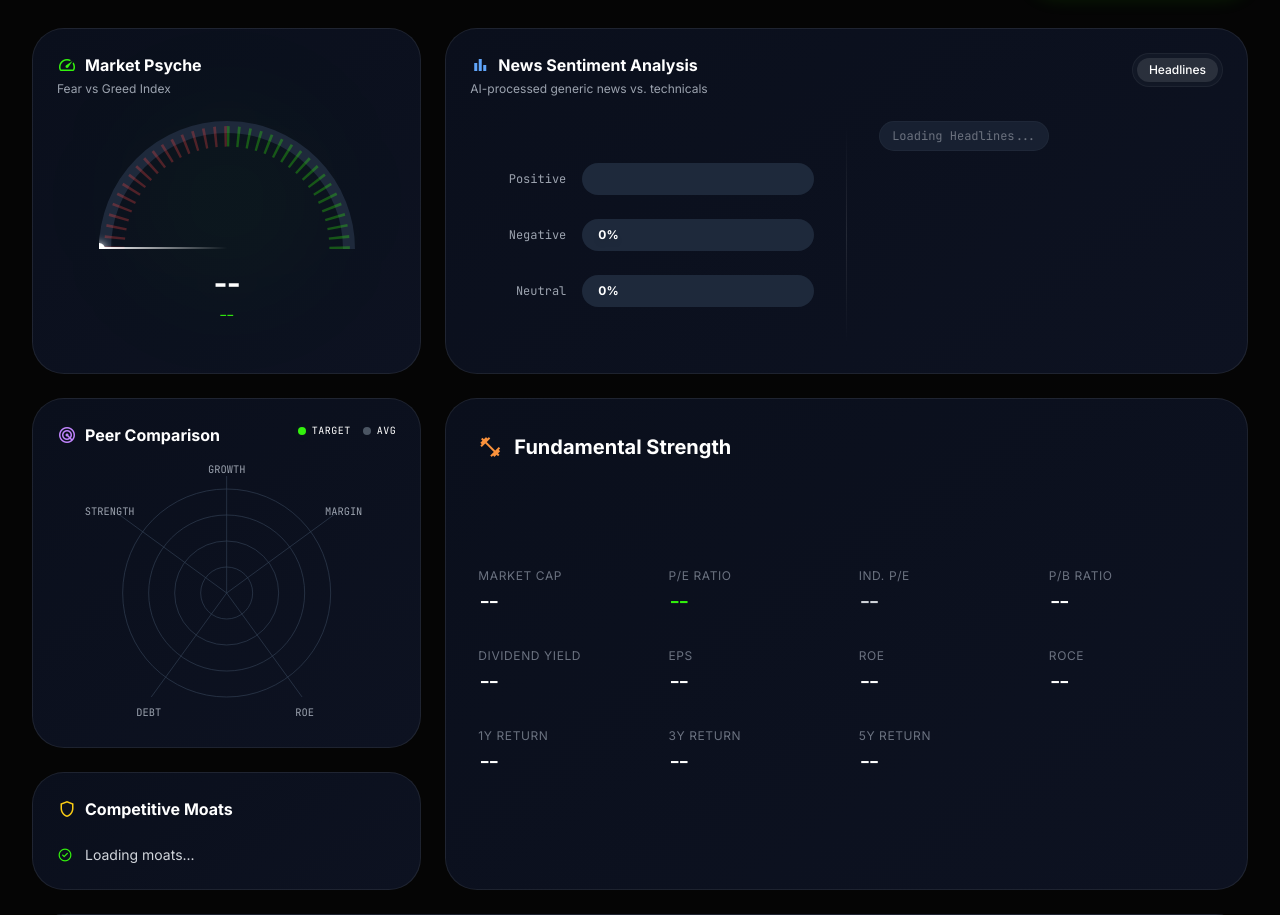
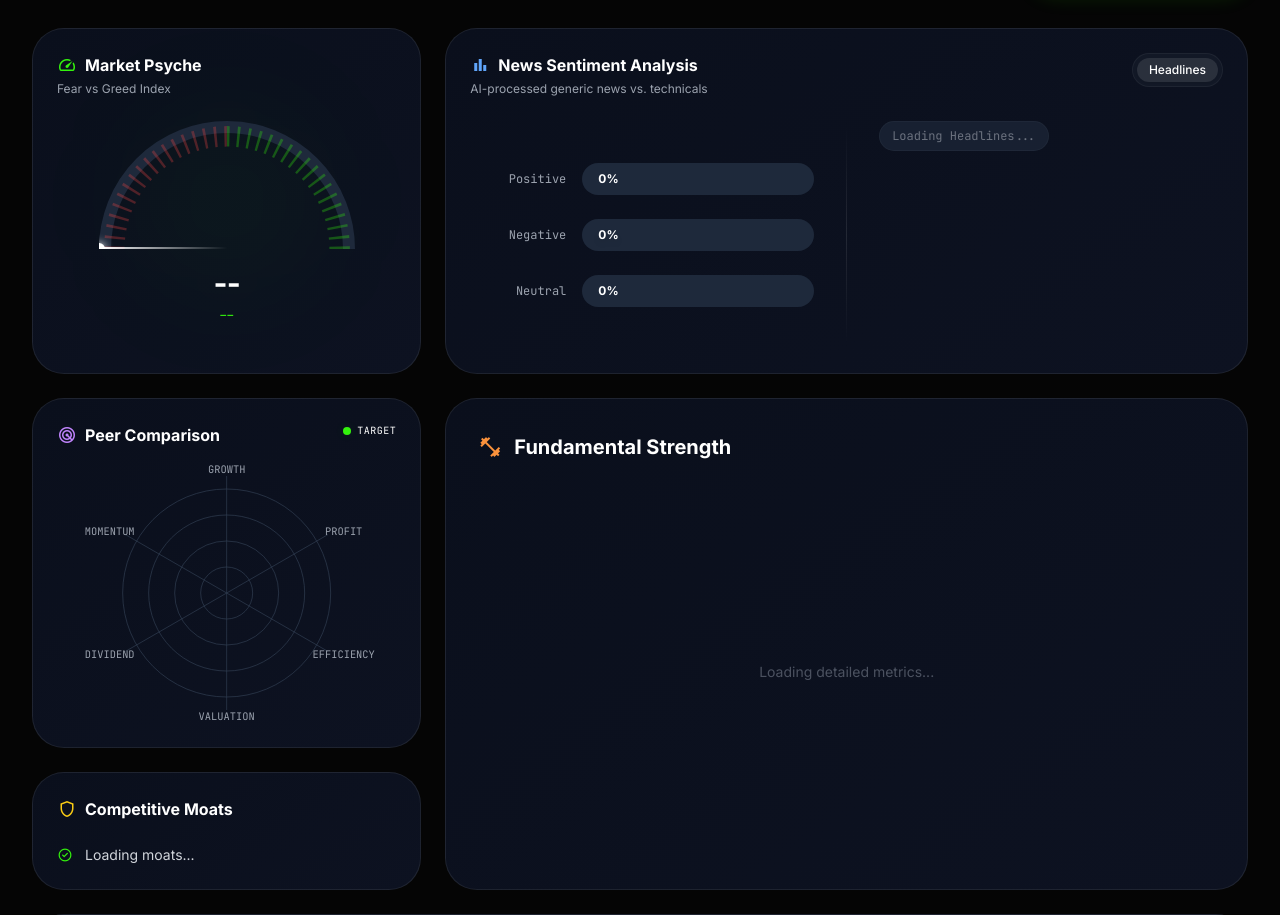
Before and after one commit to GSMS-B/Contra-Signal, a FastAPI app: page /results/1 in a window 1280 px wide. Shown: the part 203-1118 px from the top of the page. Run offline with FastAPI, Linux system fonts and the light colour scheme; some libraries are stand-ins or nearby versions.

Commit message:
Implement 6-axis peer comparison and refined metrics

```diff
--- a/backend/models/schemas.py
+++ b/backend/models/schemas.py
@@ -56,6 +56,9 @@
     revenue_growth: float = 0.0
     profit_margin: float = 0.0
 
+    # Normalized Scores for Radar Chart (Growth, Profitability, Efficiency, Valuation, Dividend, Momentum)
+    normalized_scores: Optional[Dict[str, float]] = None
+
     # Raw math fields (Hidden)
     revenue_current: float = 0.0
     revenue_prior: float = 0.0
--- a/frontend/static/js/results.js
+++ b/frontend/static/js/results.js
@@ -172,19 +172,22 @@
 
         } catch (e) { console.error("Error rendering News:", e); }
 
-        // --- Peer Comparison (Radar SVG) ---
+        // --- Peer Comparison (Radar SVG - 6 Axes) ---
         try {
-            // Draw a polygon based on the 5 metrics:
-            // 1. Growth, 2. Margin, 3. ROE, 4. Debt (inverted), 5. Strength
+            // Axes: Growth(0), Profitability(60), Efficiency(120), Valuation(180), Dividend(240), Momentum(300)
+            const scores = fundamentals.normalized_scores || {
+                "Growth": 50, "Profitability": 50, "Efficiency": 50, "Valuation": 50, "Dividend Yield": 0, "Momentum": 50
+            };
 
             // Normalize values 0-100 for the chart radius (max 80px)
-            const p1 = Math.min(Math.max(fundamentals.revenue_growth * 2, 20), 100); // Growth
-            const p2 = Math.min(Math.max(fundamentals.profit_margin * 2, 20), 100); // Margin
-            const p3 = Math.min(Math.max(fundamentals.roe * 2, 20), 100); // ROE
-            const p4 = 100 - Math.min(Math.max(parseFloat(fundamentals.debt_to_equity) * 20, 0), 100); // Low Debt = High Score
-            const p5 = fundamentals.health_score * 10; // Strength
+            const p1 = Math.min(Math.max(scores["Growth"] || 0, 10), 100);
+            const p2 = Math.min(Math.max(scores["Profitability"] || 0, 10), 100);
+            const p3 = Math.min(Math.max(scores["Efficiency"] || 0, 10), 100);
+            const p4 = Math.min(Math.max(scores["Valuation"] || 0, 10), 100);
+            const p5 = Math.min(Math.max(scores["Dividend Yield"] || 0, 10), 100);
+            const p6 = Math.min(Math.max(scores["Momentum"] || 0, 10), 100);
 
-            // Angles: 0(Top), 72, 144, 216, 288
+            // Angles: 0, 60, 120, 180, 240, 300
             // Center (100, 100), Max Radius 80.
             function getPoint(val, angleDeg) {
                 const angleRad = (angleDeg - 90) * Math.PI / 180;
@@ -196,10 +199,11 @@
 
             const points = [
                 getPoint(p1, 0),
-                getPoint(p2, 72),
-                getPoint(p3, 144),
-                getPoint(p4, 216),
-                getPoint(p5, 288)
+                getPoint(p2, 60),
+                getPoint(p3, 120),
+                getPoint(p4, 180),
+                getPoint(p5, 240),
+                getPoint(p6, 300)
             ].join(' ');
 
             const poly = document.getElementById('peerRadarPolygon');
@@ -210,37 +214,53 @@
         } catch (e) { console.error("Error rendering Peer Radar:", e); }
 
 
-
         // --- NEW: Detailed Metrics Grid ---
         try {
-            const f = fundamentals;
-            const setTxt = (id, val, suffix = '') => {
-                const el = document.getElementById(id);
-                if (el) el.textContent = val !== undefined && val !== null ? val + suffix : '--';
-            };
-            const setCol = (id, val) => {
-                const el = document.getElementById(id);
-                if (el && typeof val === 'number') {
-                    if (val > 0) el.className = "font-mono font-bold text-lg text-primary";
-                    else if (val < 0) el.className = "font-mono font-bold text-lg text-danger";
-                    else el.className = "font-mono font-bold text-lg text-white";
-                }
-            };
+            const grid = document.getElementById('metricsGrid');
+            if (grid) {
+                grid.innerHTML = ''; // Clear loading state
 
-            setTxt('d_marketCap', f.market_cap ? f.market_cap.toLocaleString() : '--', ' Cr');
-            setTxt('d_pe', f.pe_ratio);
-            setTxt('d_indPe', f.industry_pe);
-            setTxt('d_pb', f.pb_ratio);
-            setTxt('d_div', f.dividend_yield, '%');
-            setTxt('d_eps', f.eps);
-            setTxt('d_roe', f.roe, '%');
-            setTxt('d_roce', f.roce, '%');
+                const createCard = (title, value, sub = '') => {
+                    const card = document.createElement('div');
+                    card.className = "metric-card";
 
-            setTxt('d_ret1y', f.returns_1y, '%'); setCol('d_ret1y', f.returns_1y);
-            setTxt('d_ret3y', f.returns_3y, '%'); setCol('d_ret3y', f.returns_3y);
-            setTxt('d_ret5y', f.returns_5y, '%'); setCol('d_ret5y', f.returns_5y);
+                    let valColor = "text-white";
+                    if (title.includes('Return') || title.includes('Growth')) {
+                        const num = parseFloat(value);
+                        if (num > 0) valColor = "text-primary";
+                        else if (num < 0) valColor = "text-danger";
+                    }
 
+                    card.innerHTML = `
+                        <span class="metric-title">${title}</span>
+                        <div class="flex items-baseline gap-1">
+                            <span class="metric-value ${valColor}">${value !== undefined && value !== null ? value : '--'}</span>
+                            <span class="metric-sub">${sub}</span>
+                        </div>
+                    `;
+                    return card;
+                };
 
+                const f = fundamentals;
+
+                // Row 1: Valuation
+                grid.appendChild(createCard("Market Cap", f.market_cap ? f.market_cap.toLocaleString() : '--', " Cr"));
+                grid.appendChild(createCard("P/E Ratio", f.pe_ratio));
+                grid.appendChild(createCard("Ind. P/E", f.industry_pe));
+                grid.appendChild(createCard("P/B Ratio", f.pb_ratio));
+
+                // Row 2: Profitability
+                grid.appendChild(createCard("Div. Yield", f.dividend_yield, "%"));
+                grid.appendChild(createCard("EPS", f.eps));
+                grid.appendChild(createCard("ROE", f.roe, "%"));
+                grid.appendChild(createCard("ROCE", f.roce, "%"));
+
+                // Row 3: Returns
+                grid.appendChild(createCard("1Y Return", f.returns_1y, "%"));
+                grid.appendChild(createCard("3Y Return", f.returns_3y, "%"));
+                grid.appendChild(createCard("5Y Return", f.returns_5y, "%"));
+                // Debt/Eq removed per user request
+            }
 
         } catch (e) { console.error("Error rendering Detailed Metrics:", e); }
 
@@ -250,9 +270,6 @@
             tbody.innerHTML = '';
 
             const peerMap = peers.peer_metrics || {};
-            // Add Target Company first for comparison? Or just peers. Let's add peers.
-            // Be nice to show Target vs Peers.
-            // Let's add Target as the first row highlighted
             const rows = [];
 
             // Target Row
@@ -263,6 +280,7 @@
                 roe: fundamentals.roe,
                 roce: fundamentals.roce,
                 ret: fundamentals.returns_1y,
+                dy: fundamentals.dividend_yield,
                 isTarget: true
             });
 
@@ -275,6 +293,7 @@
                     roe: pM.roe,
                     roce: pM.roce,
                     ret: pM.returns_1y,
+                    dy: pM.dividend_yield,
                     isTarget: false
                 });
             }
--- a/frontend/templates/results.html
+++ b/frontend/templates/results.html
@@ -237,7 +273,7 @@
                                     class="absolute top-0 left-0 h-full bg-gradient-to-r from-green-900 to-primary w-[0%] transition-all duration-1000 group-hover:brightness-110">
                                 </div>
                                 <span id="newsPosText"
-                                    class="absolute top-1/2 left-4 -translate-y-1/2 text-xs font-bold text-black z-10 mix-blend-screen">0%</span>
+                                    class="absolute top-1/2 left-4 -translate-y-1/2 text-xs font-bold text-white z-10 mix-blend-screen">0%</span>
                             </div>
                         </div>
                         <div class="flex items-center gap-4">
@@ -311,9 +347,7 @@
                             <div class="flex items-center gap-1.5">
                                 <div class="w-2 h-2 rounded-full bg-primary shadow-glow-sm"></div> TARGET
                             </div>
-                            <div class="flex items-center gap-1.5">
-                                <div class="w-2 h-2 rounded-full bg-gray-600"></div> AVG
-                            </div>
+                            <!-- Removed AVG logic for now as we focus on raw peers but chart still compares? -->
                         </div>
                     </div>
                     <div class="flex-1 flex items-center justify-center relative z-10">
@@ -325,24 +359,26 @@
                                 <circle cx="100" cy="100" r="40"></circle>
                                 <circle cx="100" cy="100" r="60"></circle>
                                 <circle cx="100" cy="100" r="80"></circle>
-                                <!-- Axis Lines -->
-                                <line x1="100" x2="100" y1="100" y2="10"></line>
-                                <line x1="100" x2="185" y1="100" y2="38"></line>
-                                <line x1="100" x2="158" y1="100" y2="180"></line>
-                                <line x1="100" x2="42" y1="100" y2="180"></line>
-                                <line x1="100" x2="15" y1="100" y2="38"></line>
+                                <!-- Axis Lines (6 Axis) -->
+                                <line x1="100" y1="100" x2="100" y2="10"></line> <!-- 0 deg (Top) -->
+                                <line x1="100" y1="100" x2="178" y2="55"></line> <!-- 60 deg -->
+                                <line x1="100" y1="100" x2="178" y2="145"></line> <!-- 120 deg -->
+                                <line x1="100" y1="100" x2="100" y2="190"></line> <!-- 180 deg -->
+                                <line x1="100" y1="100" x2="22" y2="145"></line> <!-- 240 deg -->
+                                <line x1="100" y1="100" x2="22" y2="55"></line> <!-- 300 deg -->
                             </g>
                             <!-- Labels -->
                             <g class="text-[8px] fill-gray-400 font-mono" text-anchor="middle">
                                 <text x="100" y="8">GROWTH</text>
-                                <text x="190" y="40">MARGIN</text>
-                                <text x="160" y="195">ROE</text>
-                                <text x="40" y="195">DEBT</text>
-                                <text x="10" y="40">STRENGTH</text>
+                                <text x="190" y="55">PROFIT</text>
+                                <text x="190" y="150">EFFICIENCY</text>
+                                <text x="100" y="198">VALUATION</text>
+                                <text x="10" y="150">DIVIDEND</text>
+                                <text x="10" y="55">MOMENTUM</text>
                             </g>
                             <!-- Data Polygon: Target (Green) -->
                             <polygon id="peerRadarPolygon" class="drop-shadow-[0_0_8px_rgba(51,242,13,0.4)]"
-                                fill="rgba(51, 242, 13, 0.15)" points="100,100 100,100 100,100 100,100 100,100"
+                                fill="rgba(51, 242, 13, 0.15)" points="100,100 100,100 100,100 100,100 100,100 100,100"
                                 stroke="#33f20d" stroke-width="2"></polygon>
                         </svg>
                     </div>
@@ -378,58 +414,9 @@
                     <h3 class="text-xl font-bold text-white">Fundamental Strength</h3>
                 </div>
                 <!-- Adjusted grid cols for layout -->
-                <div class="grid grid-cols-2 lg:grid-cols-4 gap-x-6 gap-y-8 text-sm h-full content-center">
-
-                    <!-- Line 1 -->
-                    <div class="space-y-1">
-                        <p class="text-gray-500 text-xs uppercase tracking-wider">Market Cap</p>
-                        <p class="font-mono font-bold text-lg text-white" id="d_marketCap">--</p>
-                    </div>
-                    <div class="space-y-1">
-                        <p class="text-gray-500 text-xs uppercase tracking-wider">P/E Ratio</p>
-                        <p class="font-mono font-bold text-lg text-primary" id="d_pe">--</p>
-                    </div>
-                    <div class="space-y-1">
-                        <p class="text-gray-500 text-xs uppercase tracking-wider">Ind. P/E</p>
-                        <p class="font-mono font-bold text-lg text-gray-300" id="d_indPe">--</p>
-                    </div>
-                    <div class="space-y-1">
-                        <p class="text-gray-500 text-xs uppercase tracking-wider">P/B Ratio</p>
-                        <p class="font-mono font-bold text-lg text-white" id="d_pb">--</p>
-                    </div>
-
-                    <!-- Line 2 -->
-                    <div class="space-y-1">
-                        <p class="text-gray-500 text-xs uppercase tracking-wider">Dividend Yield</p>
-                        <p class="font-mono font-bold text-lg text-white" id="d_div">--</p>
-                    </div>
-                    <div class="space-y-1">
-                        <p class="text-gray-500 text-xs uppercase tracking-wider">EPS</p>
-                        <p class="font-mono font-bold text-lg text-white" id="d_eps">--</p>
-                    </div>
-                    <div class="space-y-1">
-                        <p class="text-gray-500 text-xs uppercase tracking-wider">ROE</p>
-                        <p class="font-mono font-bold text-lg text-white" id="d_roe">--</p>
-                    </div>
-                    <div class="space-y-1">
-                        <p class="text-gray-500 text-xs uppercase tracking-wider">ROCE</p>
-                        <p class="font-mono font-bold text-lg text-white" id="d_roce">--</p>
-                    </div>
-
-                    <!-- Line 3 Returns -->
-                    <div class="space-y-1">
-                        <p class="text-gray-500 text-xs uppercase tracking-wider">1Y Return</p>
-                        <p class="font-mono font-bold text-lg" id="d_ret1y">--</p>
-                    </div>
-                    <div class="space-y-1">
-                        <p class="text-gray-500 text-xs uppercase tracking-wider">3Y Return</p>
-                        <p class="font-mono font-bold text-lg" id="d_ret3y">--</p>
-                    </div>
-                    <div class="space-y-1">
-                        <p class="text-gray-500 text-xs uppercase tracking-wider">5Y Return</p>
-                        <p class="font-mono font-bold text-lg" id="d_ret5y">--</p>
-                    </div>
-
+                <div class="grid grid-cols-2 lg:grid-cols-4 gap-4 text-sm h-full content-center" id="metricsGrid">
+                    <!-- Cards will be injected by JS displayDetailedMetrics() -->
+                    <div class="col-span-full text-center text-gray-500 animate-pulse">Loading detailed metrics...</div>
                 </div>
             </div>
 
```
Also changed, not shown: other parts of frontend/templates/results.html (+36 -0 lines), backend/agents/peer_comparator.py (+51 -10 lines), backend/utils/peer_comparison.py (added, +107 -0 lines), verify_peer_logic.py (added, +50 -0 lines).
